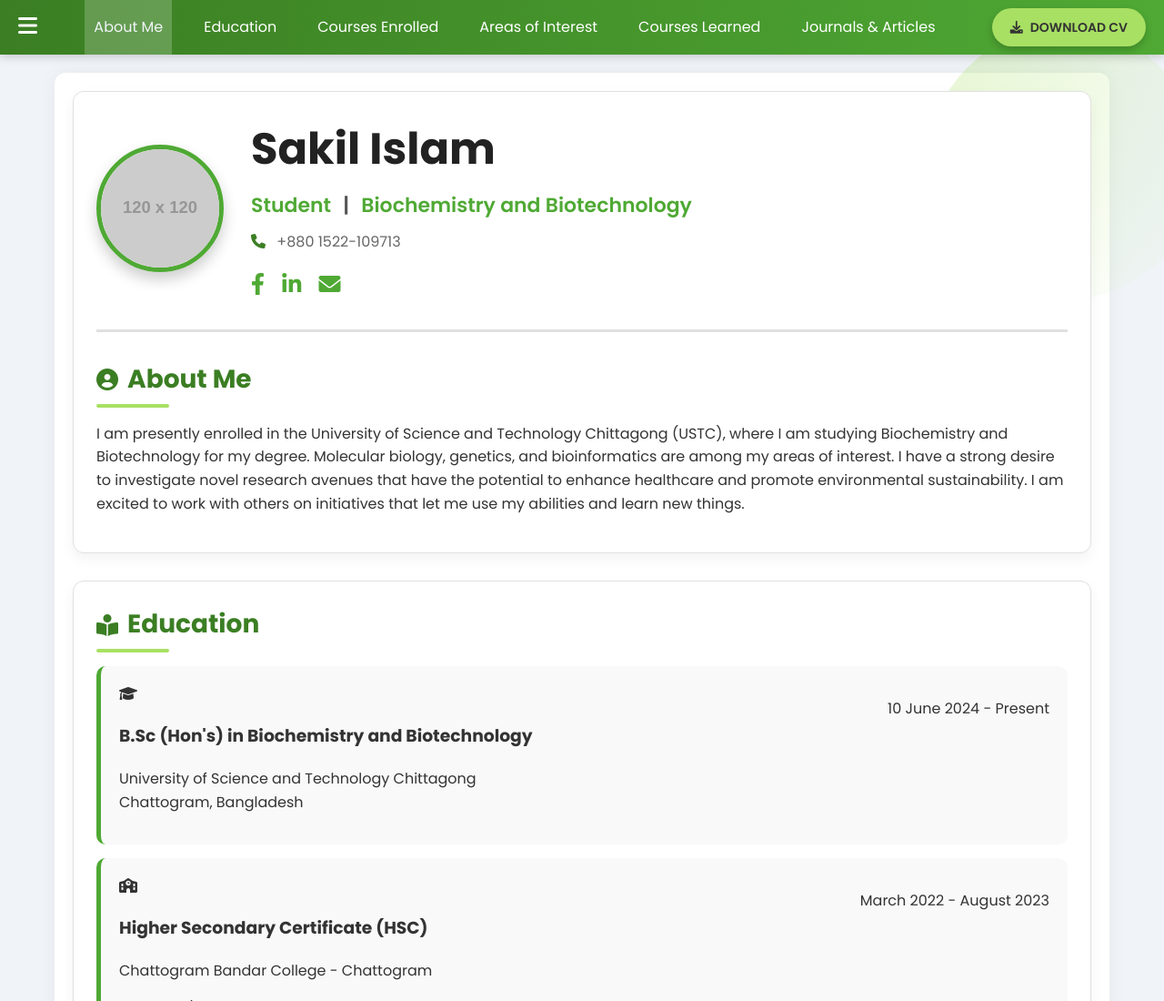
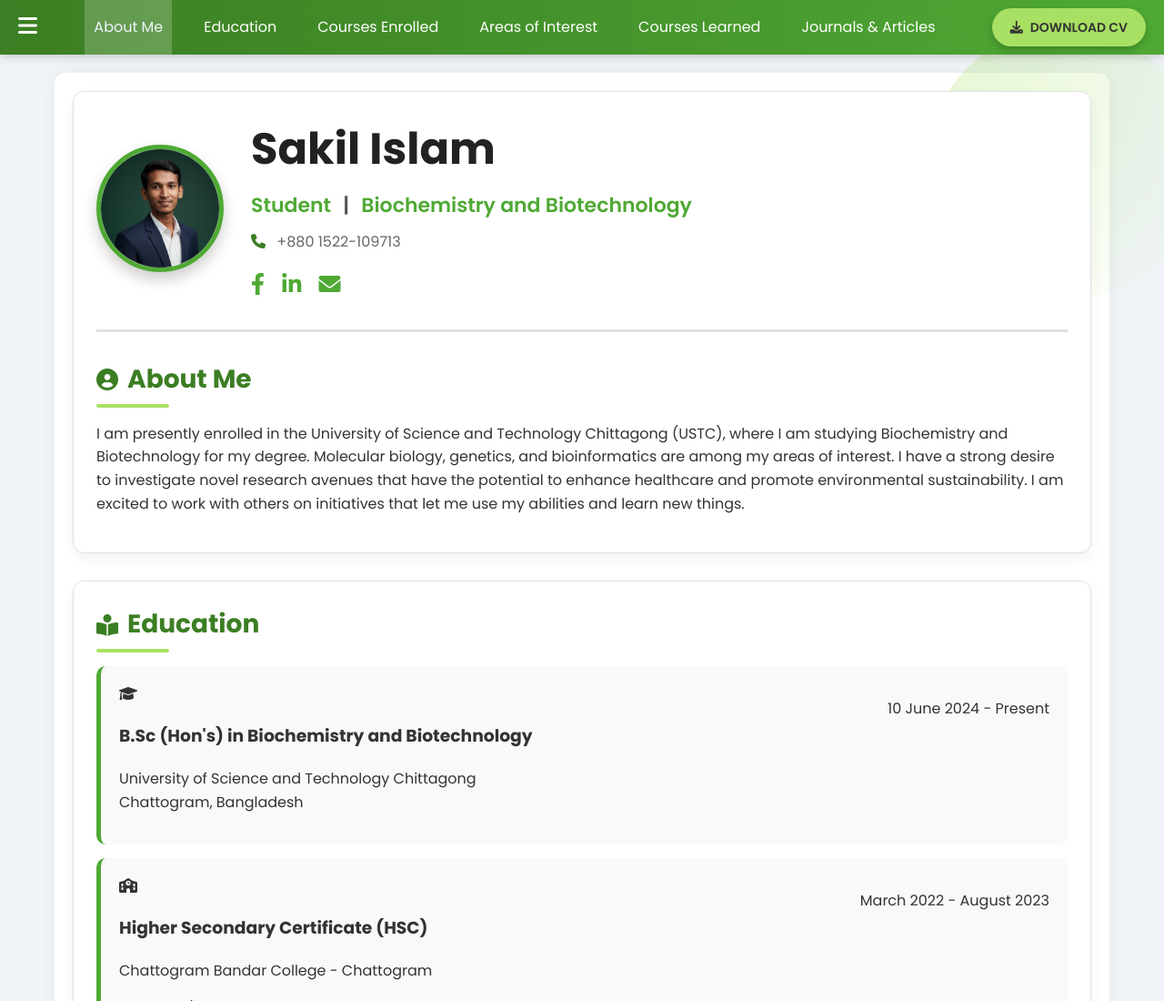
Before and after one commit to sakilislam2/portfolio, a plain HTML site: page index.html in a window 1280 px wide. Shown: the top 1100 px of the page at 91% size. Drawn offline with Linux system fonts and the light colour scheme; placeholder pictures from the web are drawn by us.

Commit message:
Update index.html

```diff
--- a/index.html
+++ b/index.html
@@ -45,7 +45,8 @@
             <section id="about-me" class="content-section fade-in-start">
                 <!-- Combined Profile Header (Image + Social + Text Info) -->
                 <div class="main-profile-info-header">
-                    <img src="https://placehold.co/120x120/4fa934/ffffff?text=SI" alt="Sakil Islam" class="profile-img-main">
+                    <!-- <img src="https://placehold.co/120x120/4fa934/ffffff?text=SI" alt="Sakil Islam" class="profile-img-main"> -->
+                    <img src="Sakil Islam.png" alt="Sakil Islam" class="profile-img-main">
 
                     <div class="text-details">
                         <h1>Sakil Islam</h1>
```
